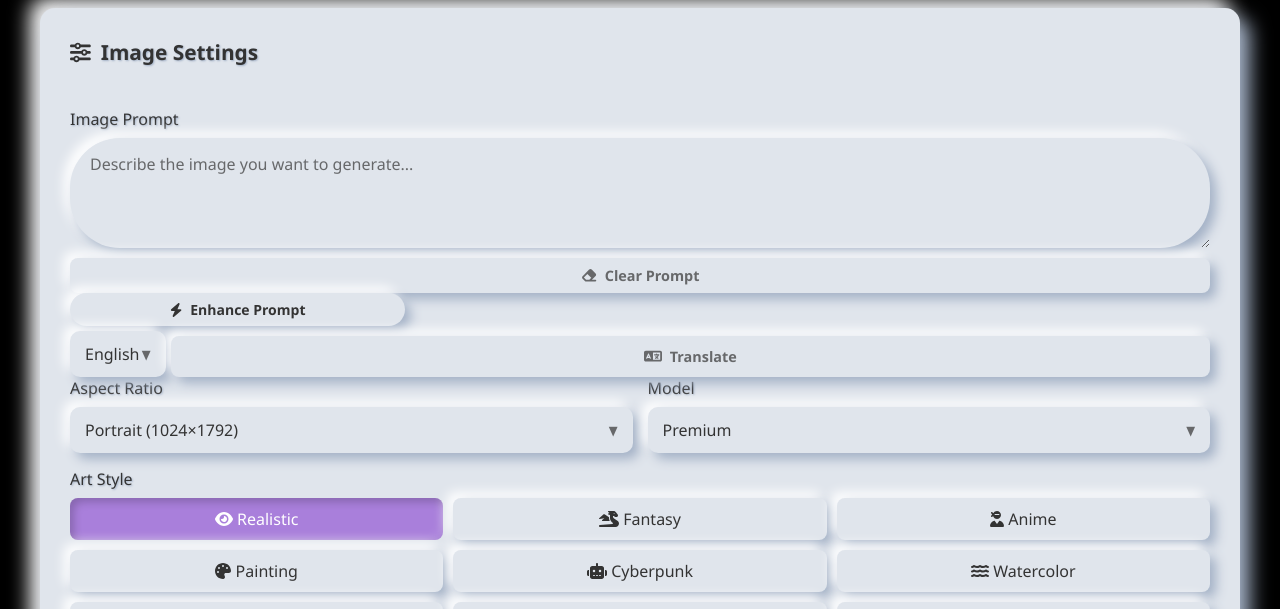
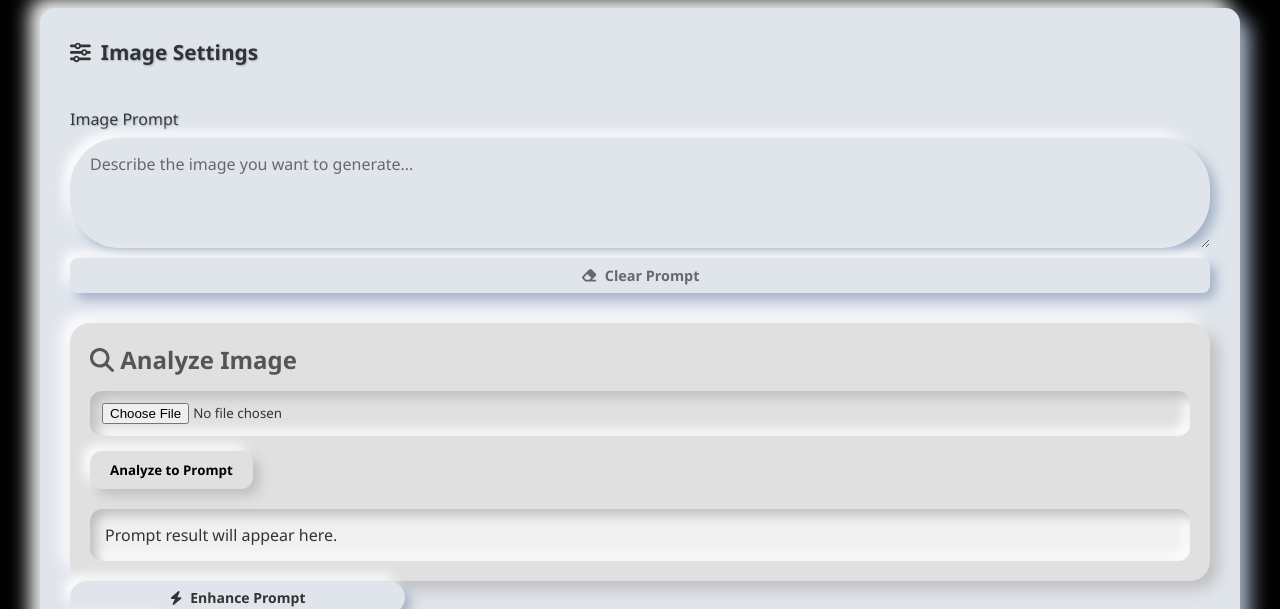
Before and after one commit to ray23-bit/Demo3, a plain HTML site: page index.html in a window 1280 px wide. Shown: the part 122-731 px from the top of the page. Drawn offline with Linux system fonts and the light colour scheme.

Commit message:
Update index.html
Update index.html

```diff
--- a/index.html
+++ b/index.html
@@ -10,6 +10,7 @@
   <link rel="stylesheet" href="https://cdnjs.cloudflare.com/ajax/libs/font-awesome/6.0.0-beta3/css/all.min.css">
   <link rel="stylesheet" href="enhance-prompt.css">
   <link rel="stylesheet" href="style.css">
+  <link rel="stylesheet" href="analyze.css">
   <!-- Google Analytics -->
   <script async src="https://www.googletagmanager.com/gtag/js?id=G-CFEV3HSD63"></script>
   <script src="analytics.js"></script>
@@ -50,6 +51,12 @@
             <i class="fas fa-eraser"></i> Clear Prompt
           </button>
 
+          <div class="analyze-panel neumorph">
+  <div class="analyze-title"><i class="fas fa-search"></i> Analyze Image</div>
+  <input type="file" id="image-input" class="neumorph-input-file" accept="image/*">
+  <button id="analyze-btn" class="neumorph-btn-analyze">Analyze to Prompt</button>
+  <div id="analyze-result" class="analyze-result">Prompt result will appear here.</div>
+</div>
           <!-- Enhance Prompt UI -->
           <div class="enhance-container">
             <button class="enhance-btn neumorph-btn" id="enhance-btn">
@@ -240,5 +247,6 @@
 
   <script src="main.js"></script>
   <script src="enhance.js"></script>
+  <script src="analyze.js"></script>
 </body>
 </html>
```
